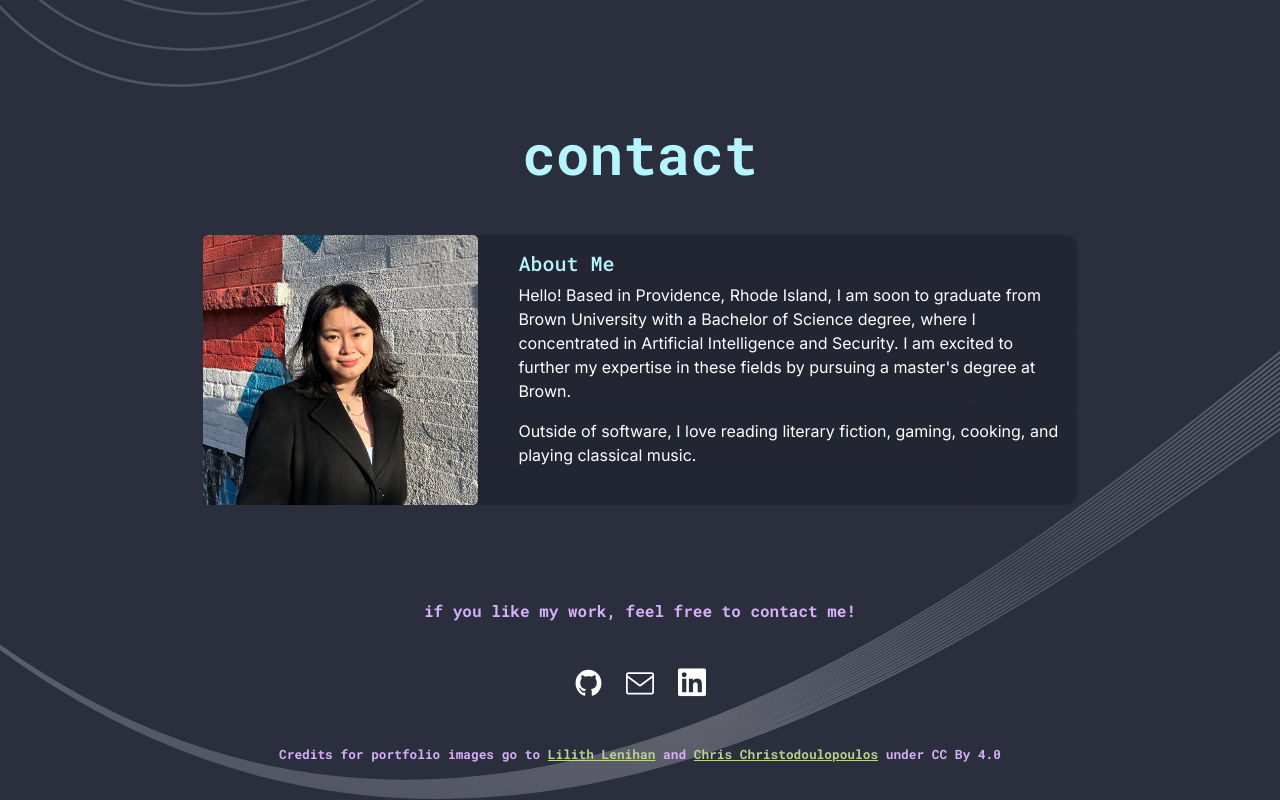
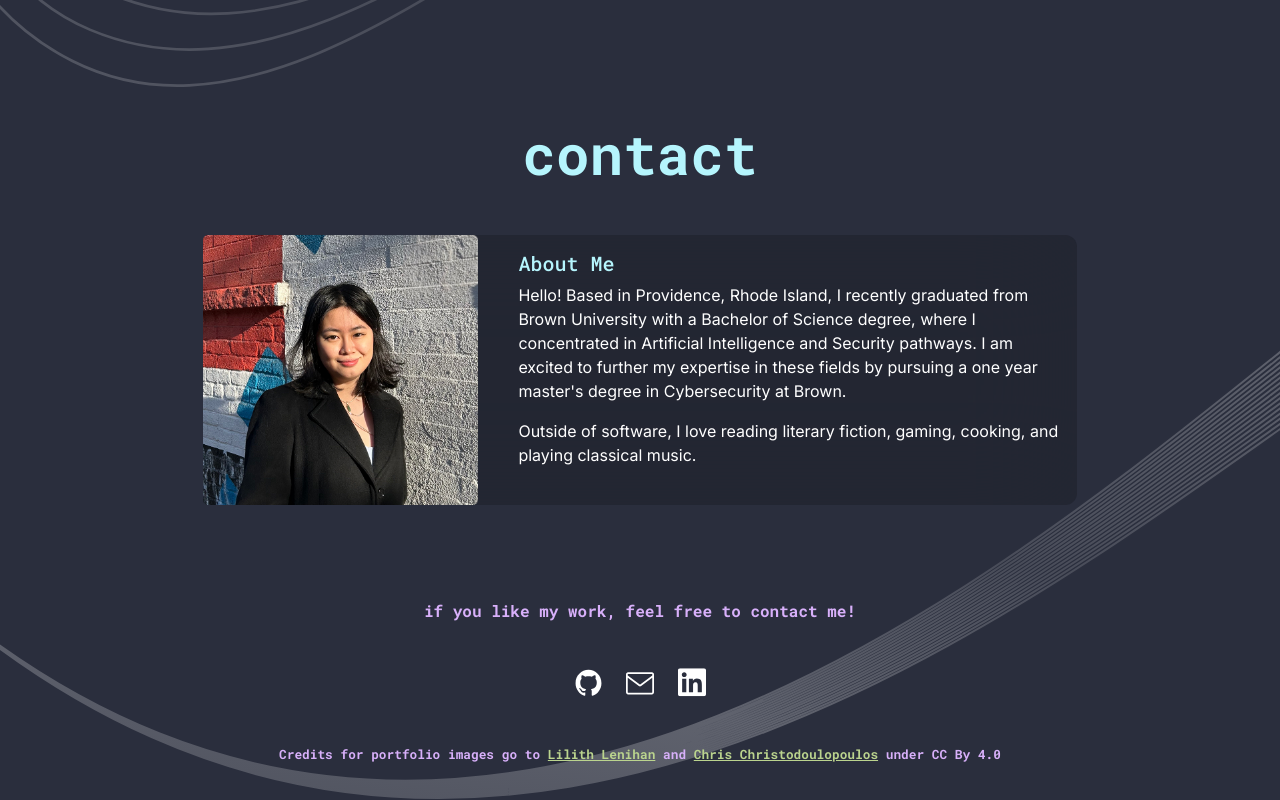
Before and after one commit to angelay1006/portfolio, a React (Create React App) app: page / in a window 1280 px wide. Shown: the part 1474-2274 px from the top of the page. Built offline with nearby package versions, Linux system fonts and the light colour scheme.

Commit message:
google analytics, update bio

```diff
--- a/src/components/Contact.jsx
+++ b/src/components/Contact.jsx
@@ -22,7 +22,7 @@ const Contact = () => {
                     <div class="col-md-8">
                         <div class="card-body">
                             <h5 class="card-title"> About Me </h5>
-                            <p class="card-text">Hello! Based in Providence, Rhode Island, I am soon to graduate from Brown University with a Bachelor of Science degree, where I concentrated in Artificial Intelligence and Security. I am excited to further my expertise in these fields by pursuing a master's degree at Brown. </p>
+                            <p class="card-text">Hello! Based in Providence, Rhode Island, I recently graduated from Brown University with a Bachelor of Science degree, where I concentrated in Artificial Intelligence and Security pathways. I am excited to further my expertise in these fields by pursuing a one year master's degree in Cybersecurity at Brown. </p>
                             <p class="card-text">Outside of software, I love reading literary fiction, gaming, cooking, and playing classical music. </p>
                         </div>
                     </div>
```
